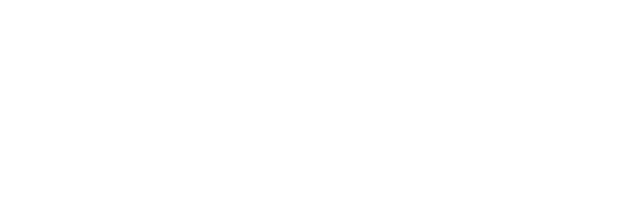
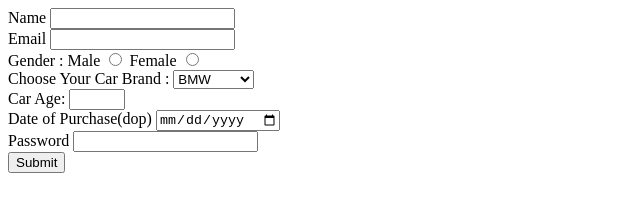
Before and after one commit to acciojob/car-insurance-form-Nidhi-Pundir, a website: page main.html in a window 1280 px wide. Shown: the whole page, without its empty margins (0-640 px from the left). Drawn offline with Linux system fonts and the light colour scheme.

Commit message:
created a submission

```diff
--- a/main.html
+++ b/main.html
@@ -8,6 +8,62 @@
 
 <body>
 	<!-- the entire body must be written by student -->
+	<form method="post">
+
+		<!--name-->
+		<div>
+			<label for="name">Name</label>
+			<input type="Text" id="name" required>
+		</div>
+
+		<!--Email-->
+		<div>
+			<label for="email">Email</label>
+			<input type="Email" id="email" required>
+		</div>
+
+		<!--Gender-->
+		<div>
+			<label>Gender : </label>
+			<label for="gender-m">Male</label>
+			<input type="radio" id="gender-m" name="gender" required>
+			<label for="gender-f">Female</label>
+			<input type="radio" id="gender-f" name="gender" required>
+		</div>
+
+        <!--Car Brands-->
+		<div>
+            <label for="cars">Choose Your Car Brand : </label>
+              <select name="car" id="cars" required>
+                <option value="BMW">BMW</option>
+                <option value="Audi">Audi</option>
+                <option value="Marcedez">Mercedez</option>
+              </select>
+        </div>
+
+		<!--Car Age-->
+		<div>
+          <label for="car-age">Car Age:</label>
+          <input type="number" id="car-age" min="0" max="40" required >
+       </div>
+
+	  <!--DOP-->
+	  <div>
+        <label for="dop">Date of Purchase(dop)</label>
+		<input type="date" id="dop" required >
+      </div>
+
+      <!--Password-->
+	  <div>
+        <label for="password">Password</label>
+		<input type="password" id="password" required>
+      </div>
+
+      <!--Submit-->
+		<div>
+			<button type="submit">Submit</button>
+		</div>
+	</form>
     <script type="text/javascript" src="./script.js">
 </script>
 
```
